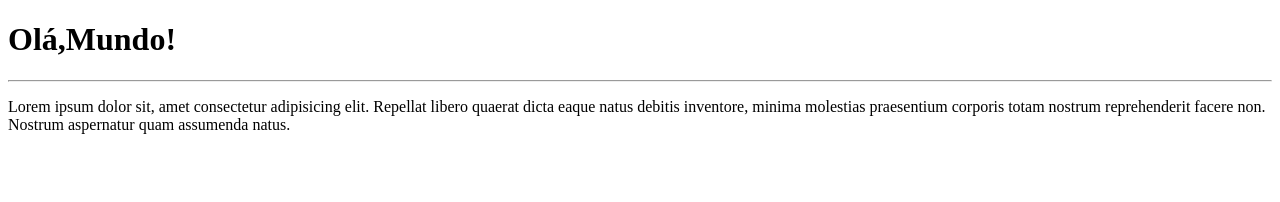
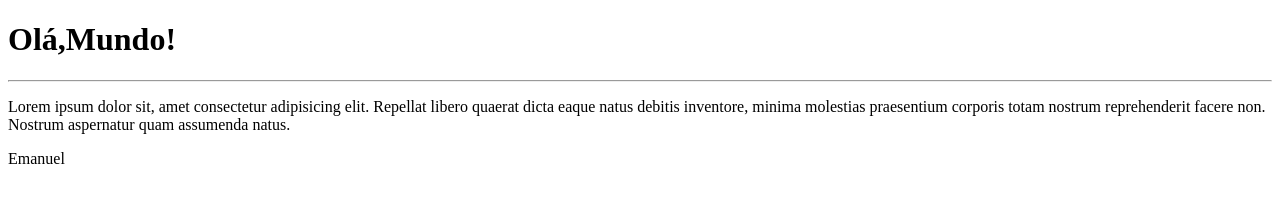
Before and after one commit to emanuelcop3/Ola-Mundo, a plain HTML site: page Site-exemplo/Index.html in a window 1280 px wide. Drawn offline with Linux system fonts and the light colour scheme.

Commit message:
Adicionei meu nome

```diff
--- a/Site-exemplo/Index.html
+++ b/Site-exemplo/Index.html
@@ -13,5 +13,6 @@
     <p>Lorem ipsum dolor sit, amet consectetur adipisicing elit.
         Repellat libero quaerat dicta eaque natus debitis inventore, minima molestias praesentium corporis totam nostrum reprehenderit facere non.
         Nostrum aspernatur quam assumenda natus.</p>
+        <p>Emanuel</p>
 </body>
 </html>
```
